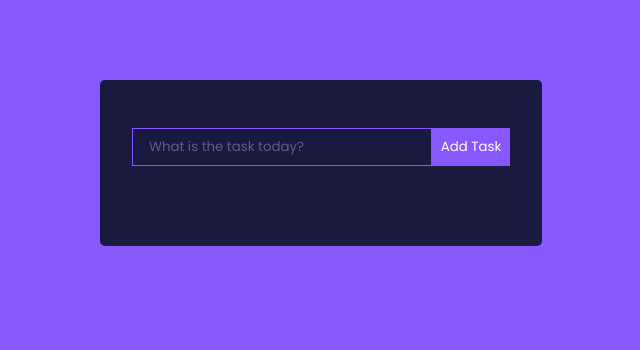
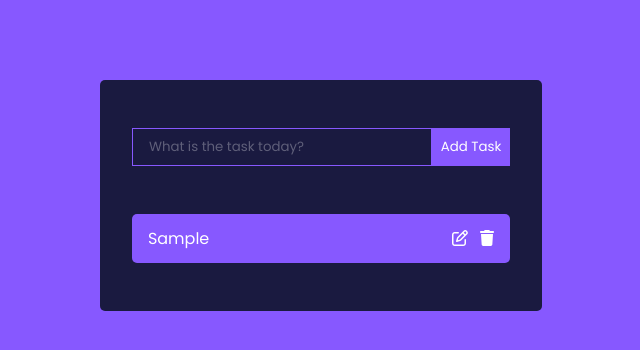
Before and after one commit to Anthony-Ngonde/todo-list, a React (Create React App) app: page / in a window 1280 px wide. Both pictures are taken after typing "Sample" into the empty fields and a click on the button "Add Task". Shown: the top 350 px of the page, without its empty margins (319-959 px from the left). Built offline with nearby package versions, Linux system fonts and the light colour scheme.

Commit message:
Added a task

```diff
--- a/package.json
+++ b/package.json
@@ -6,6 +6,7 @@
     "@fortawesome/fontawesome-svg-core": "^6.6.0",
     "@fortawesome/free-regular-svg-icons": "^6.6.0",
     "@fortawesome/free-solid-svg-icons": "^6.6.0",
+    "@fortawesome/react-fontawesome": "^0.2.2",
     "@testing-library/jest-dom": "^5.17.0",
     "@testing-library/react": "^13.4.0",
     "@testing-library/user-event": "^13.5.0",
--- /dev/null
+++ b/src/components/Todo.js
@@ -0,0 +1,18 @@
+import React from 'react'
+import { FontAwesomeIcon } from '@fortawesome/react-fontawesome'
+import { faPenToSquare } from '@fortawesome/free-regular-svg-icons'
+import { faTrash } from '@fortawesome/free-solid-svg-icons'
+
+const Todo = ({task}) => {
+  return (
+    <div className='Todo'>
+      <p>{task.task}</p>
+      <div>
+        <FontAwesomeIcon icon={faPenToSquare} />
+        <FontAwesomeIcon icon={faTrash} />
+      </div>
+    </div>
+  )
+}
+
+export default Todo
--- a/src/components/TodoWrapper.js
+++ b/src/components/TodoWrapper.js
@@ -1,6 +1,7 @@
 import React, {useState} from 'react'
 import TodoForm from './TodoForm'
 import { v4 as uuidv4 } from 'uuid'
+import Todo from './Todo';
 uuidv4();
 
 const TodoWrapper = () => {
@@ -14,6 +15,9 @@
   return (
     <div className='TodoWrapper'>
         <TodoForm addTodo={addTodo}/>
+        {todos.map((todo, index) =>(
+            <Todo task={todo} key={index} />
+        ))}
     </div>
   )
 }
```
Also changed, not shown: src/components/todo.js (deleted, +0 -9 lines), 1 other file (tests, documents, lock files or other folders).
